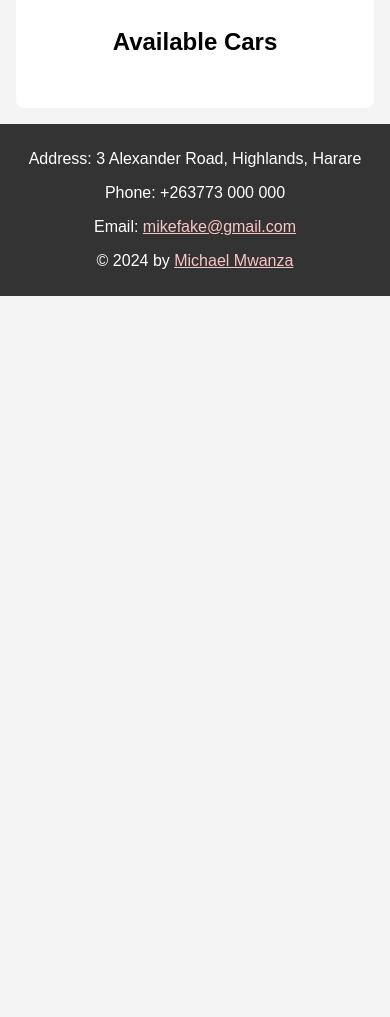
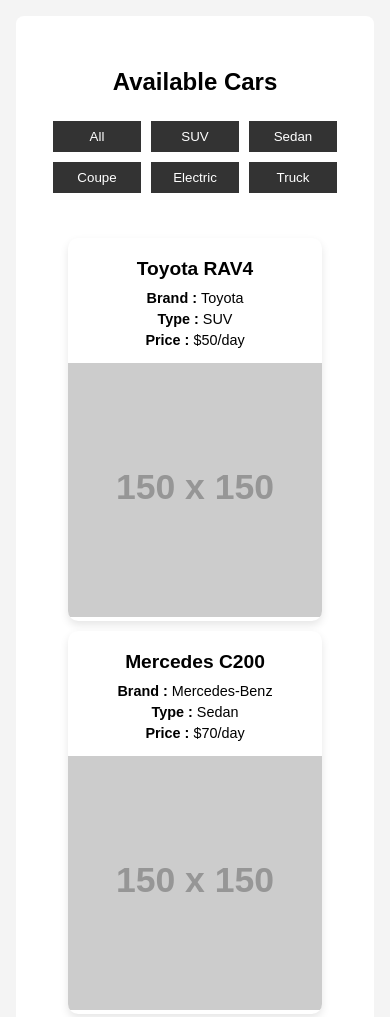
Before and after one commit to Mikelesnr/wdd131, a plain HTML site: page project/pages/listings.html in a window 390 px wide. Shown: the part 681-1698 px from the top of the page. Before the commit the page ends 977 px from the top, so only its background shows below. Drawn offline with Linux system fonts and the light colour scheme; placeholder pictures from the web are drawn by us.

Commit message:
gallery and filters created.

```diff
--- a/project/pages/listings.html
+++ b/project/pages/listings.html
@@ -7,8 +7,10 @@
     <title>Our Cars</title>
     <link rel="stylesheet" href="../styles/styles.css">
     <link rel="shortcut icon" href="../images/icons/favicon.ico" type="image/x-icon">
+    <link rel="stylesheet" href="../styles/gallery.css">
     <script defer src="../scripts/nav.js"></script>
     <script defer src="../scripts/script.js"></script>
+    <script defer src="../scripts/listings.js"></script>
 </head>
 
 <body>
@@ -28,11 +30,9 @@
     </header>
     <section id="cars">
         <h2 class="section-h2">Available Cars</h2>
-        <div class="filters">
-            <!-- Add filters here -->
+        <div class="filters" id="filters">
         </div>
-        <div class="car-gallery">
-            <!-- Add car listings here -->
+        <div class="car-gallery" id="car-gallery">
         </div>
     </section>
 
--- /dev/null
+++ b/project/scripts/listings.js
@@ -0,0 +1,138 @@
+const rentalCars = [
+  {
+    name: "Toyota RAV4",
+    brand: "Toyota",
+    type: "SUV",
+    rent_price: "$50/day",
+    imageUrl: "https://via.placeholder.com/150",
+  },
+  {
+    name: "Mercedes C200",
+    brand: "Mercedes-Benz",
+    type: "Sedan",
+    rent_price: "$70/day",
+    imageUrl: "https://via.placeholder.com/150",
+  },
+  {
+    name: "Ford Mustang",
+    brand: "Ford",
+    type: "Coupe",
+    rent_price: "$90/day",
+    imageUrl: "https://via.placeholder.com/150",
+  },
+  {
+    name: "Honda Civic",
+    brand: "Honda",
+    type: "Sedan",
+    rent_price: "$40/day",
+    imageUrl: "https://via.placeholder.com/150",
+  },
+  {
+    name: "Chevrolet Tahoe",
+    brand: "Chevrolet",
+    type: "SUV",
+    rent_price: "$80/day",
+    imageUrl: "https://via.placeholder.com/150",
+  },
+  {
+    name: "BMW X5",
+    brand: "BMW",
+    type: "SUV",
+    rent_price: "$100/day",
+    imageUrl: "https://via.placeholder.com/150",
+  },
+  {
+    name: "Audi A4",
+    brand: "Audi",
+    type: "Sedan",
+    rent_price: "$60/day",
+    imageUrl: "https://via.placeholder.com/150",
+  },
+  {
+    name: "Jeep Wrangler",
+    brand: "Jeep",
+    type: "SUV",
+    rent_price: "$75/day",
+    imageUrl: "https://via.placeholder.com/150",
+  },
+  {
+    name: "Tesla Model 3",
+    brand: "Tesla",
+    type: "Electric",
+    rent_price: "$120/day",
+    imageUrl: "https://via.placeholder.com/150",
+  },
+  {
+    name: "Rivian R1 T",
+    brand: "Rivian",
+    type: "Electric",
+    rent_price: "$120/day",
+    imageUrl: "https://via.placeholder.com/150",
+  },
+  {
+    name: "Toyota Hilux",
+    brand: "Toyota",
+    type: "Truck",
+    rent_price: "$80/day",
+    imageUrl: "https://via.placeholder.com/150",
+  },
+  {
+    name: "Nissan Altima",
+    brand: "Nissan",
+    type: "Sedan",
+    rent_price: "$45/day",
+    imageUrl: "https://via.placeholder.com/150",
+  },
+];
+
+const gallery = document.querySelector(".car-gallery");
+
+function fillGallery(cars) {
+  const galleryHTML = cars
+    .map(
+      (car) => `
+      <figure>
+        <figcaption>
+          <h3>${car.name}</h3>
+          <p><span class="span-title">Brand : </span>${car.brand}</p>
+          <p><span class="span-title">Type : </span>${car.type}</p>
+          <p><span class="span-title">Price : </span>${car.rent_price}</p>
+        </figcaption>
+        <img src="${car.imageUrl}" alt="image of ${car.name}">
+      </figure>
+    `
+    )
+    .join("");
+
+  gallery.innerHTML = galleryHTML;
+}
+
+function filter(filter) {
+  if (filter === "") {
+    fillGallery(rentalCars);
+  } else {
+    let filteredCars = rentalCars.filter((car) => car.type === filter);
+
+    fillGallery(filteredCars);
+  }
+}
+
+document.addEventListener("DOMContentLoaded", function () {
+  const filters = document.getElementById("filters");
+  const carTypes = ["All", "SUV", "Sedan", "Coupe", "Electric", "Truck"];
+
+  const filterButtons = carTypes
+    .map(
+      (type) => `
+        <button class="filter-btn" onclick="filter('${
+          type === "All" ? "" : type
+        }')">${type}</button>
+      `
+    )
+    .join("");
+
+  filters.innerHTML = filterButtons;
+
+  // Initial load
+  fillGallery(rentalCars);
+});
--- /dev/null
+++ b/project/styles/gallery.css
@@ -0,0 +1,102 @@
+/* filters start */
+
+.filters {
+  display: flex;
+  justify-content: center;
+  margin-bottom: 20px;
+}
+
+.filter-btn {
+  background-color: #333;
+  color: #fff;
+  border: none;
+  padding: 10px 20px;
+  margin: 0 5px;
+  cursor: pointer;
+  transition: background-color 0.3s;
+}
+
+.filter-btn:hover {
+  background-color: #555;
+}
+/* filters end */
+
+/* gallery start */
+
+.car-gallery {
+  display: flex;
+  flex-wrap: wrap;
+  gap: 20px;
+  justify-content: center;
+  padding: 20px;
+}
+
+.car-gallery figure {
+  background: #fff;
+  border-radius: 10px;
+  box-shadow: 0 4px 8px rgba(0, 0, 0, 0.1);
+  overflow: hidden;
+  text-align: center;
+  width: 25%;
+  margin: 0;
+}
+
+.car-gallery img {
+  width: 100%;
+  height: auto;
+}
+
+.car-gallery figcaption {
+  padding: 10px;
+}
+
+.car-gallery h3 {
+  margin: 10px 0;
+  font-size: 1.2rem;
+}
+
+.car-gallery p {
+  margin: 5px 0;
+  font-size: 0.9rem;
+}
+
+.span-title {
+  font-weight: bold;
+}
+
+/* gallery end */
+
+/* Responsive Styles */
+/* mid sized screens */
+@media (max-width: 768px) {
+  .car-gallery {
+    gap: 10px;
+  }
+
+  .car-gallery figure {
+    width: 150px;
+  }
+
+  .filter-btn {
+    padding: 8px 16px;
+    margin: 3px;
+  }
+}
+
+/* small screens */
+@media (max-width: 480px) {
+  .filters {
+    display: flex;
+    flex-wrap: wrap;
+    justify-content: center;
+  }
+
+  .filter-btn {
+    flex: 1 1 calc(33.33% - 10px);
+    margin: 5px;
+  }
+
+  .car-gallery figure {
+    width: 100%;
+  }
+}
--- a/project/styles/styles.css
+++ b/project/styles/styles.css
@@ -24,12 +24,10 @@ section {
   align-items: center;
   justify-content: space-between;
   background: #333;
+  position: relative;
+  width: 100%;
   color: #fff;
-  padding: 0%;
-  position: fixed;
-  top: 0;
-  width: 100%;
-  z-index: 12;
+  padding: 20px 0;
 }
 
 .logo-container {
@@ -45,7 +43,6 @@ section {
 
 .home-nav li {
   margin: 0 10px;
-  width: fit-content;
 }
 
 .company-name {
@@ -55,7 +52,6 @@ section {
 
 nav {
   flex-grow: 1;
-  text-align: right;
   margin-trim: 1rem;
 }
 
@@ -68,6 +64,7 @@ nav ul {
 
 nav ul li {
   margin: 0 10px;
+  text-align: center;
 }
 
 nav ul li a {
@@ -89,7 +86,6 @@ nav ul li a {
 /* hero start */
 .hero {
   position: relative;
-  background-image: url("path/to/your/background-image.jpg");
   background-size: cover;
   background-position: center;
   height: 70vh;
@@ -415,7 +411,7 @@ footer {
   background: #333;
   color: #fff;
   text-align: center;
-  padding: 20px;
+  padding: 20px 0;
   width: 100%;
 }
 
@@ -450,14 +446,14 @@ footer a {
     width: 100%;
     min-width: 200px;
   }
-  .navbar,
+
+  #nav-container,
   .home-nav {
     position: absolute;
     top: 100%;
     z-index: 10;
     background-color: #444;
-    width: 80%;
-    text-align: center;
+    width: 100%;
   }
 
   nav ul {
@@ -471,7 +467,7 @@ footer a {
   }
 
   nav ul li {
-    padding: 10px;
+    padding: 10px 0;
     z-index: 11;
   }
 
@@ -568,6 +564,7 @@ footer a {
     min-width: none;
     padding: 10px 0%;
   }
+
   /* footer end */
 }
 /* mobile responsive css start*/
@@ -584,6 +581,9 @@ footer a {
   .nav-control {
     padding: 10px;
     justify-content: space-between;
+    position: fixed;
+    z-index: 12;
+    top: 0%;
   }
 
   nav,
@@ -591,6 +591,10 @@ footer a {
     width: fit-content;
   }
 
+  #navbar ul li {
+    padding: 10px;
+  }
+
   /* nav end */
 }
 
```
Also changed, not shown: project/index.html (+2 -2 lines), project/scripts/booking-form.js (added, +25 -0 lines).
